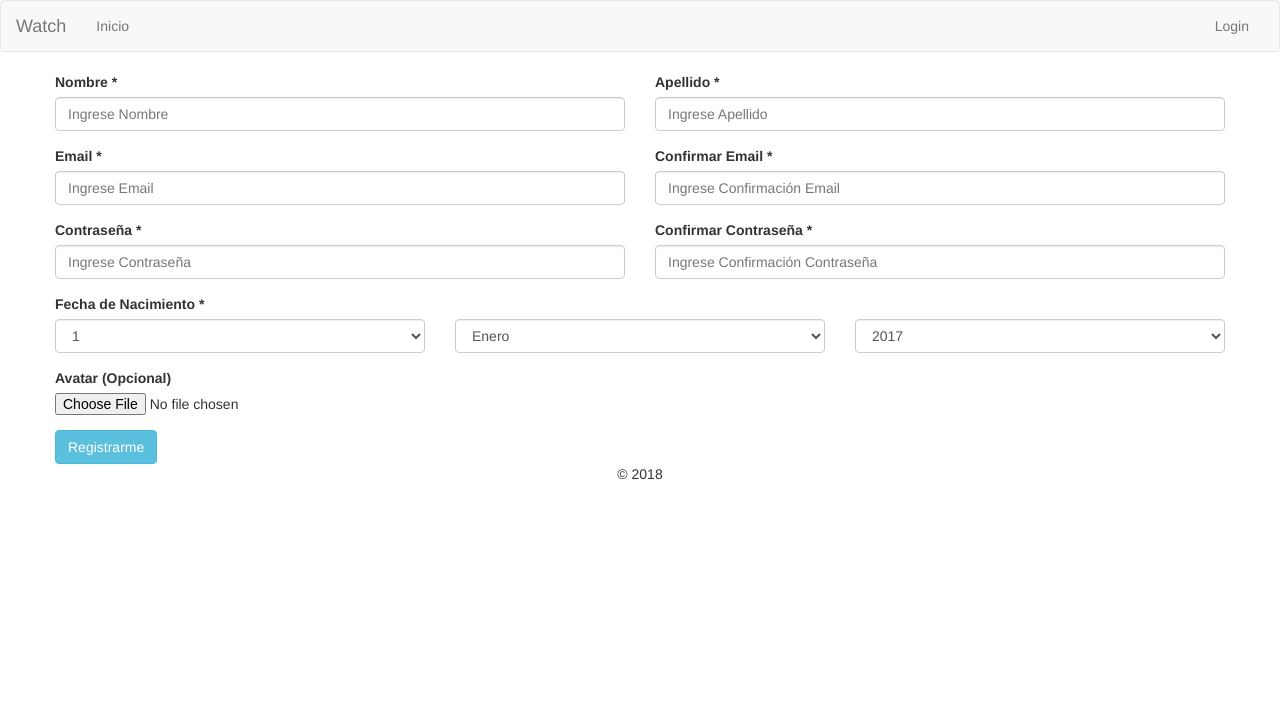
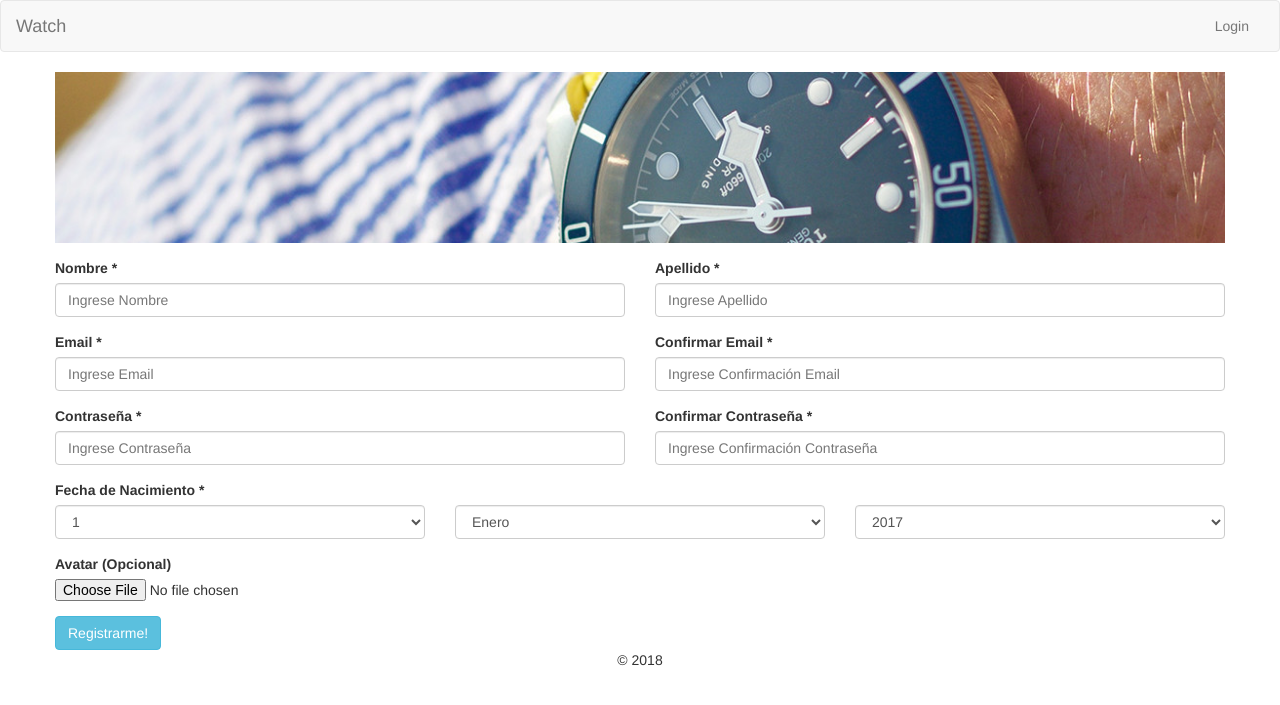
Before and after one commit to HarrySanti/dh, a PHP site: page /register.php in a window 1280 px wide. Shown: the top 705 px of the page. Run offline with PHP 8.4, Linux system fonts and the light colour scheme.

Commit message:
con cs de boostrap!

```diff
--- a/register.php
+++ b/register.php
@@ -114,12 +114,15 @@
 <head>
 	<meta charset="utf-8">
 	<meta http-equiv="X-UA-Compatible" content="IE=edge">
+	<link href="https://fonts.googleapis.com/css?family=Raleway:100,100i,200,200i,300,300i,400,400i,500,500i,600,600i,700,700i,800,800i,900,900i" rel="stylesheet">
 	<meta name="viewport" content="width=device-width, initial-scale=1">
 	<title>Registración</title>
 	<meta name="description" content="Registración de prueba">
 
 	<!-- Bootstrap -->
 	<link href="assets/libs/bootstrap-3/css/bootstrap.min.css" rel="stylesheet">
+	<link rel="stylesheet" href="css/bs_mobile.css">
+	<link rel="stylesheet" href="css/bs_tablet.css">
 
 	<!--[if lt IE 9]>
 	<script src="https://oss.maxcdn.com/html5shiv/3.7.2/html5shiv.min.js"></script>
@@ -140,16 +143,14 @@
 			</div>
 			<!-- Collect the nav links, forms, and other content for toggling -->
 			<div class="collapse navbar-collapse" id="navbar-links">
-				<ul class="nav navbar-nav">
-					<li><a href="home.php">Inicio</a></li>
-				</ul>
 				<ul class="nav navbar-nav navbar-right">
-					<li><a href="login.php">Login</a></li>
+					<li><a href="sign_in.php">Login</a></li>
 				</ul>
 			</div>
 		</div>
 	</nav>
 	<div class="container">
+
 		<div class="row">
             <form role="form" action="" method="post" enctype="multipart/form-data">
                 <div class="row">
@@ -165,6 +166,9 @@
                         </div>
                     <?php endif; ?>
                 </div>
+				<div class="row">
+						<img src="fotos/img_register_web.jpg" class="form-group col-sm-12" alt="Responsive image">
+				</div>
 				<div class="row">
 					<div class="form-group col-sm-6">
 						<label for="nombre">Nombre *</label>
@@ -287,7 +291,7 @@
 					</div>
 				</div>
 
-				<input type="submit" name="btn_submit" class="btn btn-info" value="Registrarme"/>
+				<input type="submit" name="btn_submit" class="btn btn-info" value="Registrarme!"/>
 			</form>
 		</div>
 	</div>
```
